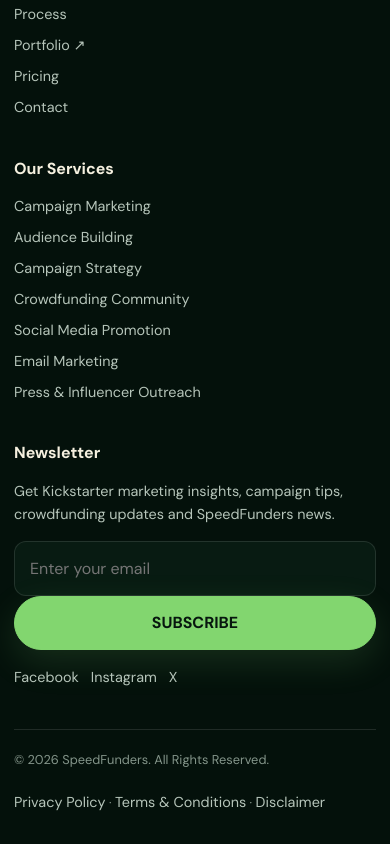
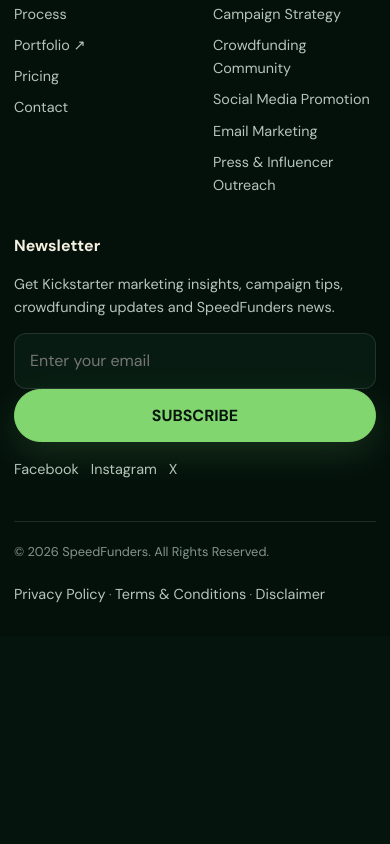
Before and after one commit to richnessofeyeno-hash/speedfunderwebsite, a Next.js app: page / in a window 390 px wide. Shown: the part 8771-9615 px from the top of the page. After the commit the page ends 9407 px from the top, so only its background shows below. Built offline with nearby package versions, Linux system fonts and the light colour scheme.

Commit message:
Updated foster

```diff
--- a/app/globals.css
+++ b/app/globals.css
@@ -84,9 +84,17 @@
 .pricing.three,
 .process,
 .community-flow,
-  .footer-grid,
 .contact-pricing{
   grid-template-columns:1fr;
+}
+
+.footer-grid{
+  grid-template-columns:repeat(2,minmax(0,1fr));
+}
+
+.footer-grid > div:first-child,
+.footer-grid > div:nth-child(4){
+  grid-column:1 / -1;
 }
 
   .community-pricing{
```
Lines whose indentation alone changed are shown as unchanged.
